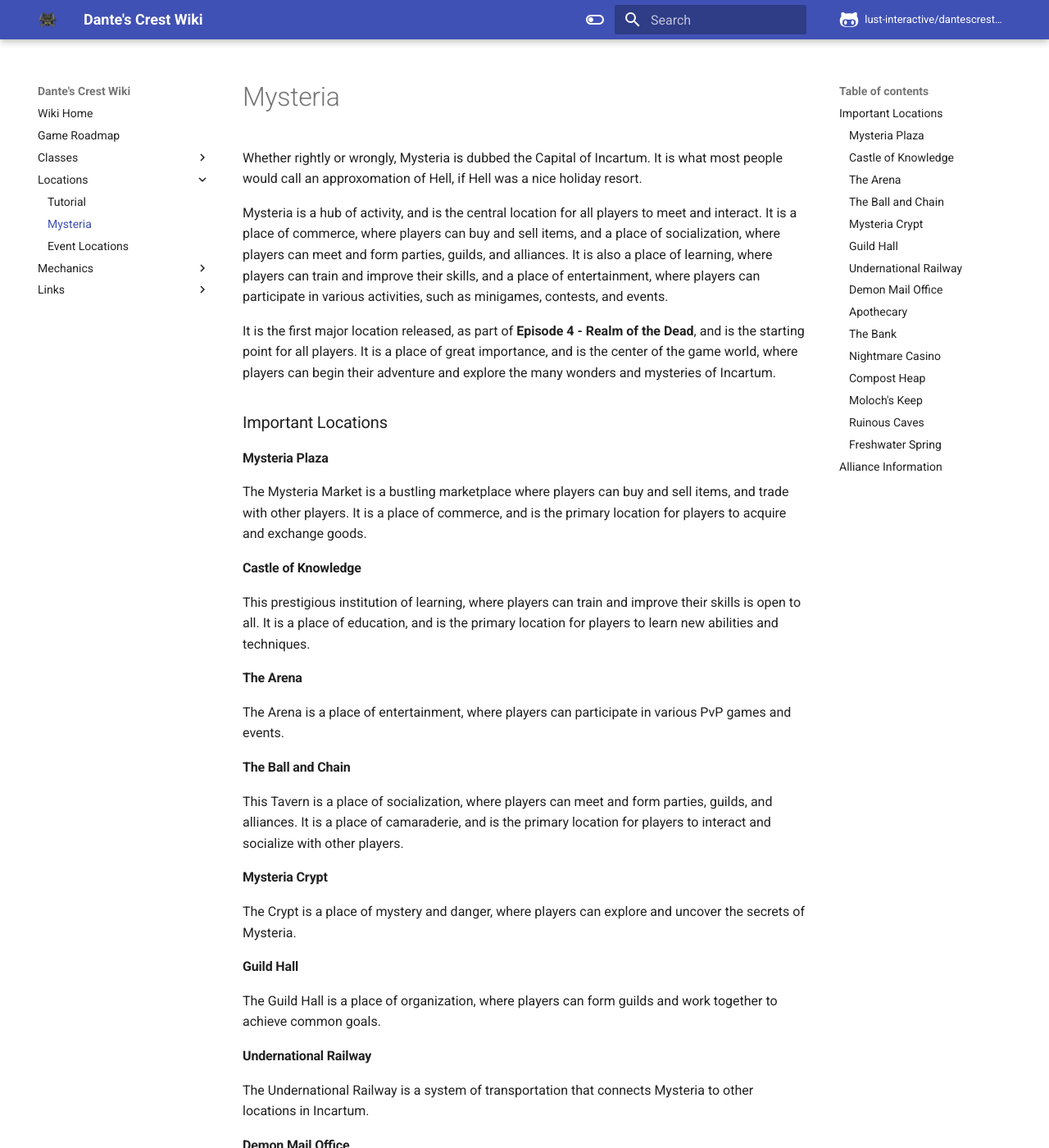
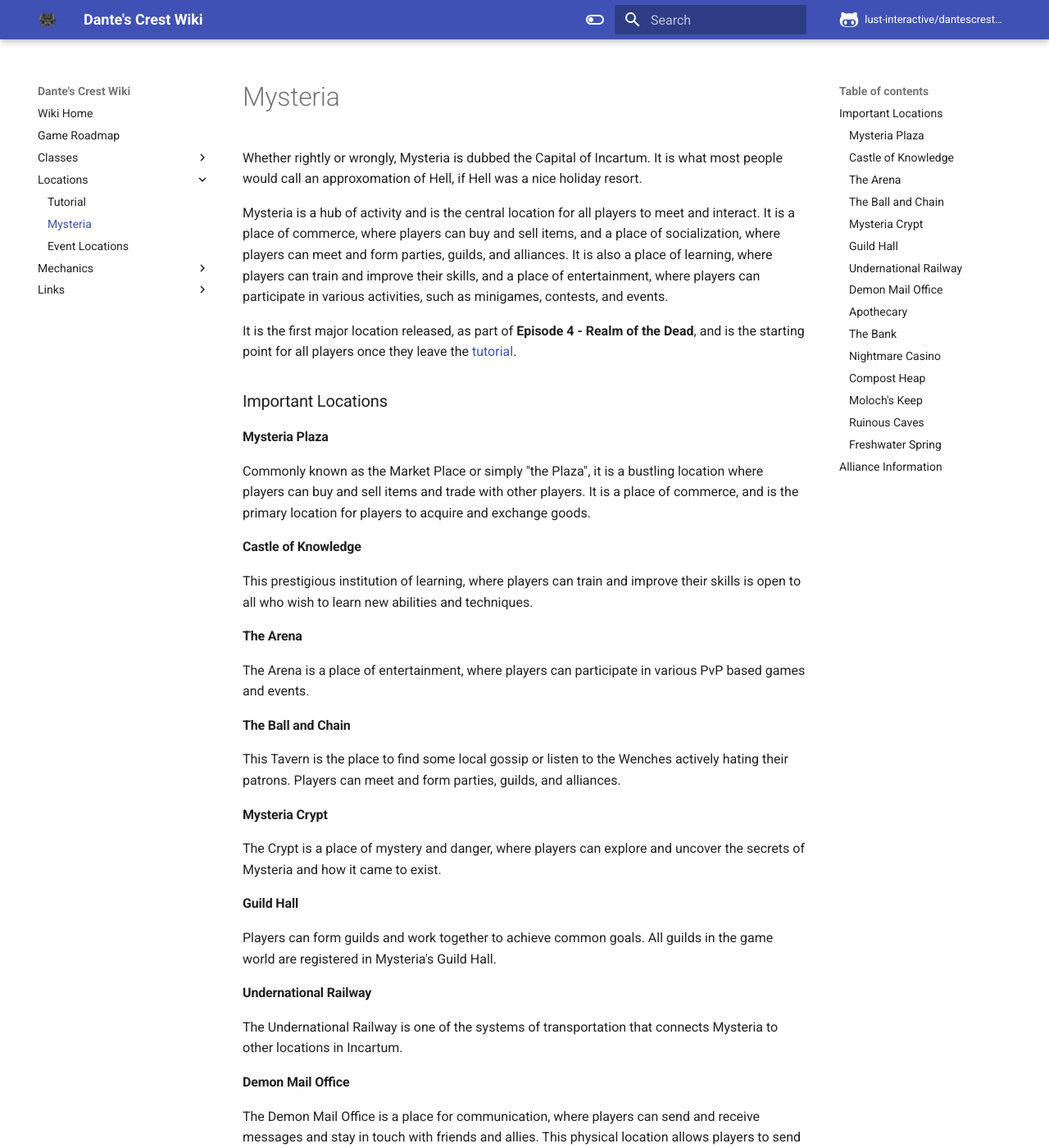
Before and after one commit to Lust-Interactive/EternalDamnationWiki, an MkDocs documentation site: the page built from data/locations/mysteria.md, in a window 1280 px wide and 1400 px high. Shown: the whole window at 82% size. Built offline with MkDocs 1.6.1 and Material for MkDocs 9.7.7, drawn with Linux system fonts in a browser that asks for light colours; comment, search, counter and statistics services are not loaded; some of the changed text lies outside the part shown.

```diff
--- a/data/locations/mysteria.md
+++ b/data/locations/mysteria.md
@@ -1,52 +1,52 @@
 Whether rightly or wrongly, Mysteria is dubbed the Capital of Incartum. It is what most people would call an approxomation of Hell, if Hell was a nice holiday resort.
 
-Mysteria is a hub of activity, and is the central location for all players to meet and interact. It is a place of commerce, where players can buy and sell items, and a place of socialization, where players can meet and form parties, guilds, and alliances. It is also a place of learning, where players can train and improve their skills, and a place of entertainment, where players can participate in various activities, such as minigames, contests, and events.
+Mysteria is a hub of activity and is the central location for all players to meet and interact. It is a place of commerce, where players can buy and sell items, and a place of socialization, where players can meet and form parties, guilds, and alliances. It is also a place of learning, where players can train and improve their skills, and a place of entertainment, where players can participate in various activities, such as minigames, contests, and events.
 
-It is the first major location released, as part of **Episode 4 - Realm of the Dead**, and is the starting point for all players. It is a place of great importance, and is the center of the game world, where players can begin their adventure and explore the many wonders and mysteries of Incartum.
+It is the first major location released, as part of **Episode 4 - Realm of the Dead**, and is the starting point for all players once they leave the [tutorial](tutorial.md).
 
 ### Important Locations
 
 #### Mysteria Plaza
-The Mysteria Market is a bustling marketplace where players can buy and sell items, and trade with other players. It is a place of commerce, and is the primary location for players to acquire and exchange goods.
+Commonly known as the Market Place or simply "the Plaza", it is a bustling location where players can buy and sell items and trade with other players. It is a place of commerce, and is the primary location for players to acquire and exchange goods.
 
 #### Castle of Knowledge
-This prestigious institution of learning, where players can train and improve their skills is open to all. It is a place of education, and is the primary location for players to learn new abilities and techniques.
+This prestigious institution of learning, where players can train and improve their skills is open to all who wish to learn new abilities and techniques.
 
 #### The Arena
-The Arena is a place of entertainment, where players can participate in various PvP games and events.
+The Arena is a place of entertainment, where players can participate in various PvP based games and events.
 
 #### The Ball and Chain
-This Tavern is a place of socialization, where players can meet and form parties, guilds, and alliances. It is a place of camaraderie, and is the primary location for players to interact and socialize with other players.
+This Tavern is the place to find some local gossip or listen to the Wenches actively hating their patrons. Players can meet and form parties, guilds, and alliances.
 
 #### Mysteria Crypt
-The Crypt is a place of mystery and danger, where players can explore and uncover the secrets of Mysteria.
+The Crypt is a place of mystery and danger, where players can explore and uncover the secrets of Mysteria and how it came to exist.
 
 #### Guild Hall
-The Guild Hall is a place of organization, where players can form guilds and work together to achieve common goals.
+Players can form guilds and work together to achieve common goals. All guilds in the game world are registered in Mysteria's Guild Hall.
 
 #### Undernational Railway
-The Undernational Railway is a system of transportation that connects Mysteria to other locations in Incartum.
+The Undernational Railway is one of the systems of transportation that connects Mysteria to other locations in Incartum.
 
 #### Demon Mail Office
-The Demon Mail Office is a place of communication, where players can send and receive messages, and stay in touch with friends and allies. This physical location allows players to send and receive mail, although this can be done using the UI from anywhere in the game.
+The Demon Mail Office is a place for communication, where players can send and receive messages and stay in touch with friends and allies. This physical location allows players to send and receive mail, although this can be done using the UI from anywhere in the game.
 
 #### Apothecary
-Players who mysteriously (or not so mysteriously) fall unconscious in the game world will be transported to the Apothecary, where they can be revived and healed.
+Players who mysteriously (or not so mysteriously) fall unconscious in any of Mysteria's locations will be transported to the Apothecary, where they can be revived and healed.
 
 #### The Bank
-The Bank is a place of finance, where players can store and manage their wealth, and access various financial services.
+The Bank is a place of finance, where players can store and manage their wealth and access various financial services.
 
 #### Nightmare Casino
-The Nightmare Casino is a place of chance, where players can participate in various games of luck and skill.
+The Nightmare Casino is always open, waiting to lure in players who have too much time on their hands, or money in their pockets. Players can participate in various games of luck and skill.
 
 #### Compost Heap
-The Compost Heap is a place of recycling, where players can dispose of unwanted items and materials, and contribute to the environment.
+The Compost Heap is where players can dispose of unwanted items and materials, enabling new players to find something useful and contribute back to the environment.
 
 #### Moloch's Keep
 Moloch's Keep is a place of danger, where players can face powerful enemies and earn valuable rewards.
 
 #### Ruinous Caves
-The Ruinous Caves are a place of exploration, where players can delve into the depths of Mysteria and uncover hidden treasures.
+The Ruinous Caves can be explored to uncover hidden treasures.
 
 #### Freshwater Spring
 There seems to be a Human guard here. How did he get here? How did the Spring get sprung? Why has the water not evaporated? So many questions..
--- a/mkdocs.yml
+++ b/mkdocs.yml
@@ -55,7 +55,7 @@
 #      - Enchanting: mechanics/enchanting.md
 #      - Equipment: mechanics/equipment.md
       - Factions: mechanics/factions.md
-#      - Familiars: mechanics/familiars.md
+      - Familiars: mechanics/familiars.md
       - Gathering: mechanics/gathering.md
       - Guilds: mechanics/guilds.md
       - Instanced Dungeons: mechanics/instances.md
```
Also changed, not shown: data/mechanics/familiars.md (added, +3 -0 lines).
